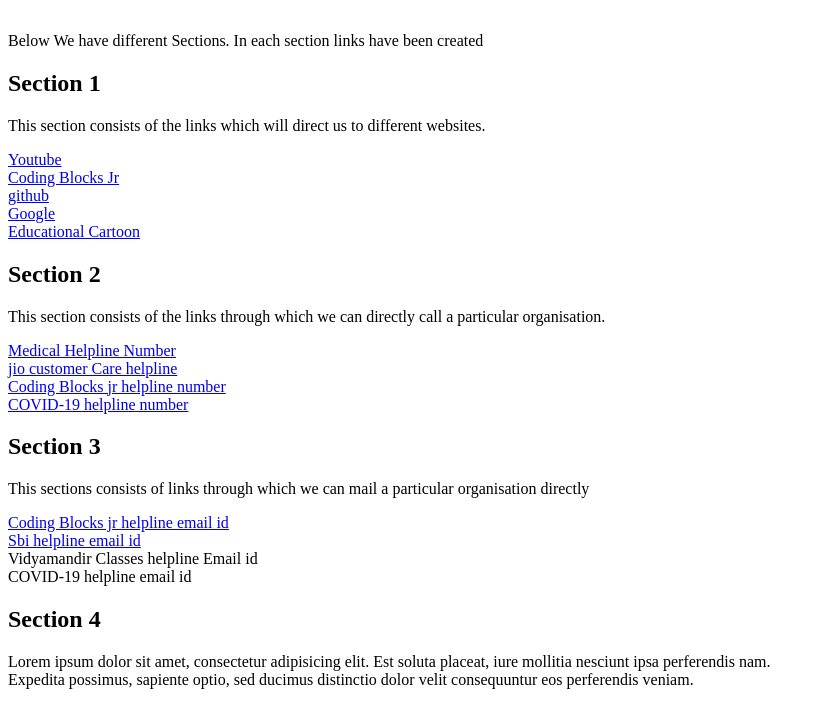
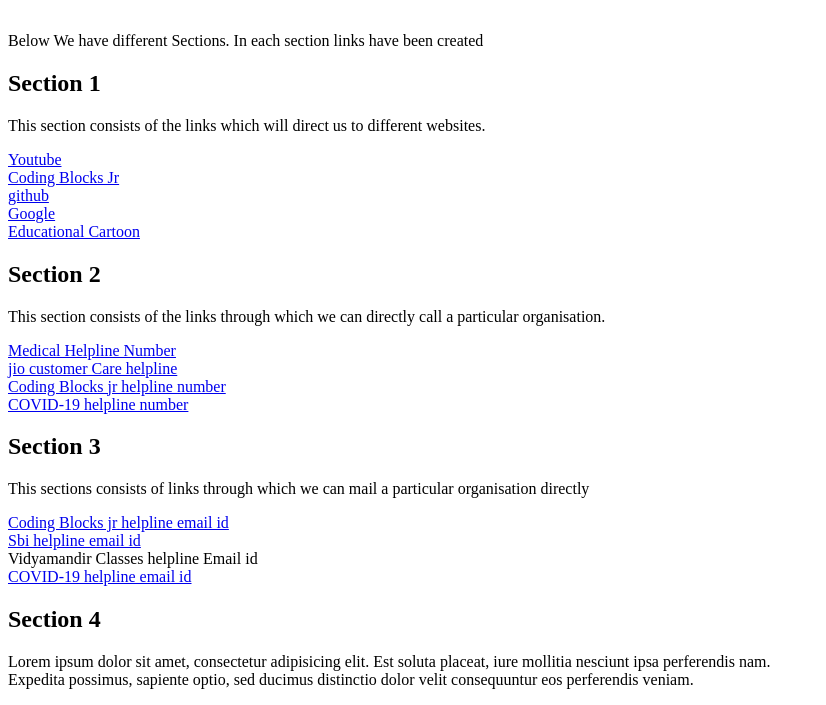
Before and after one commit to Yukta1996/HTML, a plain HTML site: page Assignment4/links.html in a window 1280 px wide. Shown: the part 154-859 px from the top of the page, without its empty margins (0-826 px from the left). Drawn offline with Linux system fonts and the light colour scheme.

Commit message:
Update links.html

```diff
--- a/Assignment4/links.html
+++ b/Assignment4/links.html
@@ -43,8 +43,8 @@
       <p>This sections consists of links through which we can mail a particular organisation directly</p>
       <a href="mailto:admission@codingblocks.com ">Coding Blocks jr helpline email id</a><br>
       <a href="mailto:inb.customer@sbi.co.in">Sbi helpline email id</a><br>
-      <a href="mailto:support@vidyamandir.com"></a>Vidyamandir Classes helpline Email id<br>
-      <a href="mailto:ncov2019@gmail.com"></a>COVID-19 helpline email id<br>
+    <a href="mailto:support@vidyamandir.com"></a>Vidyamandir Classes helpline Email id</a><br>
+      <a href="mailto:ncov2019@gmail.com">COVID-19 helpline email id</a><br>
 
 
 
```
